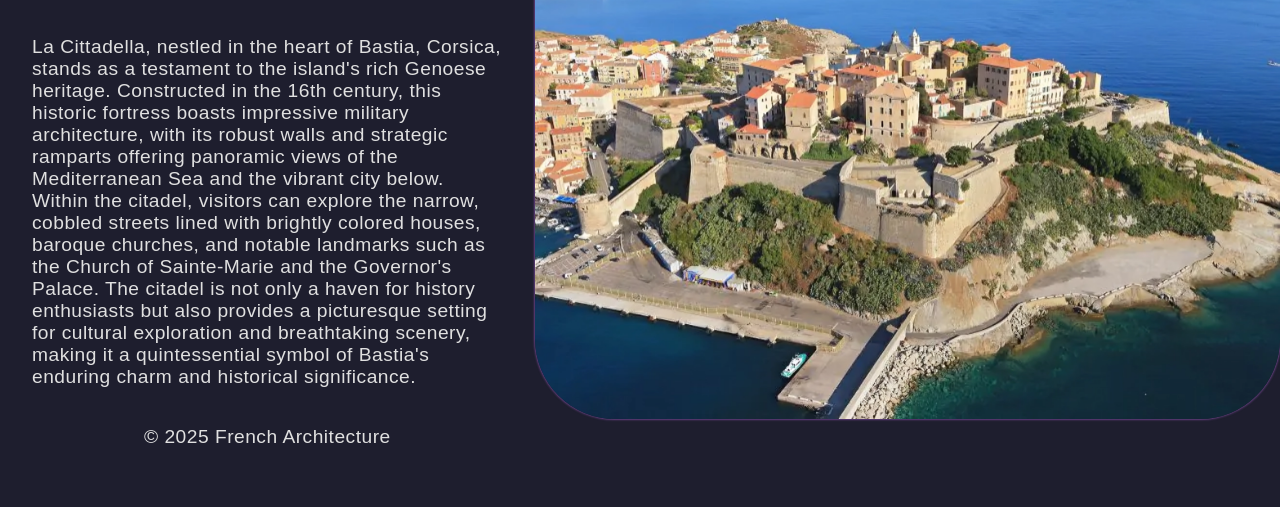
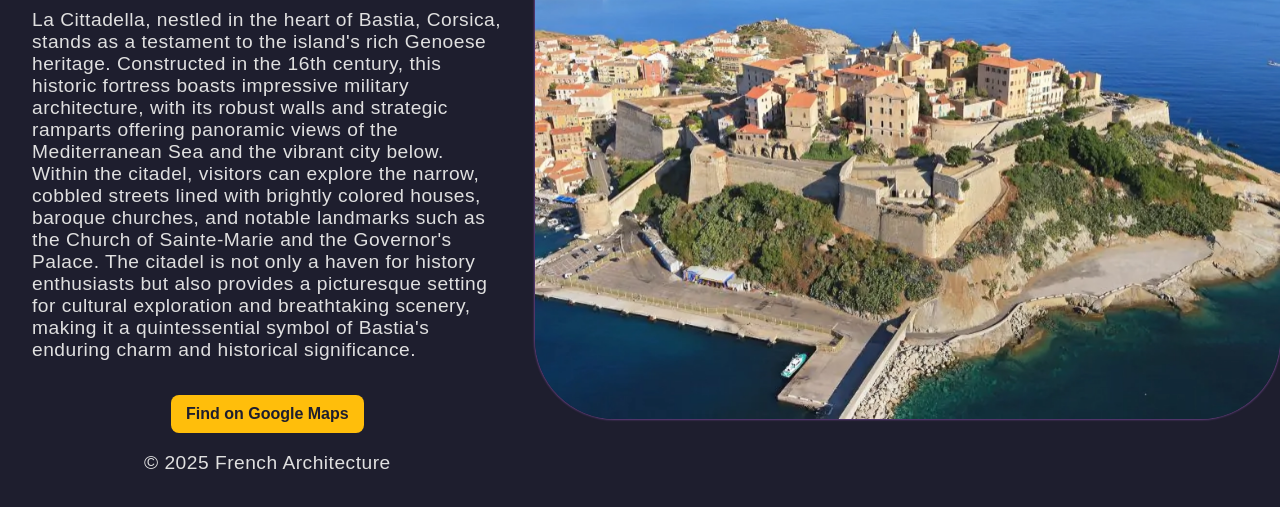
Before and after one commit to garvit000/french-architectures, a plain HTML site: page states/corse.html in a window 1280 px wide. Shown: the part 263-770 px from the top of the page. Drawn offline with Linux system fonts and the light colour scheme.

Commit message:
Added gmaps button

```diff
--- a/css/style.css
+++ b/css/style.css
@@ -207,6 +207,22 @@ nav .dropdown:hover .dropdown-content {
     transform: translateY(0);
 }
 
+.map-button {
+    display: inline-block;
+    margin-top: 15px;
+    padding: 10px 15px;
+    background-color: #ffbe0b;
+    color: #1e1e2e;
+    text-decoration: none;
+    font-weight: bold;
+    border-radius: 8px;
+    transition: background-color 0.3s ease, transform 0.2s ease;
+}
+
+.map-button:hover {
+    background-color: #ff9f00;
+    transform: scale(1.05);
+}
 
 /* Responsive Design */
 @media (max-width: 768px) {
--- a/fr/css/style.css
+++ b/fr/css/style.css
@@ -206,6 +206,23 @@ nav .dropdown:hover .dropdown-content {
     transform: translateY(0);
 }
 
+.map-button {
+    display: inline-block;
+    margin-top: 15px;
+    padding: 10px 15px;
+    background-color: #ffbe0b;
+    color: #1e1e2e;
+    text-decoration: none;
+    font-weight: bold;
+    border-radius: 8px;
+    transition: background-color 0.3s ease, transform 0.2s ease;
+}
+
+.map-button:hover {
+    background-color: #ff9f00;
+    transform: scale(1.05);
+}
+
 /* Responsive Design */
 @media (max-width: 768px) {
     body {
--- a/states/corse.html
+++ b/states/corse.html
@@ -20,7 +20,10 @@
         <h1>Corse</h1>
             <h2>La Cittadella</h2>
             <p>La Cittadella, nestled in the heart of Bastia, Corsica, stands as a testament to the island's rich Genoese heritage. Constructed in the 16th century, this historic fortress boasts impressive military architecture, with its robust walls and strategic ramparts offering panoramic views of the Mediterranean Sea and the vibrant city below. Within the citadel, visitors can explore the narrow, cobbled streets lined with brightly colored houses, baroque churches, and notable landmarks such as the Church of Sainte-Marie and the Governor's Palace. The citadel is not only a haven for history enthusiasts but also provides a picturesque setting for cultural exploration and breathtaking scenery, making it a quintessential symbol of Bastia's enduring charm and historical significance.</p>
-        <footer>
+            <a href="https://maps.app.goo.gl/NE2K397KBE7nXMxk7" target="_blank" class="map-button">
+                Find on Google Maps
+            </a>
+            <footer>
             <p>&copy; 2025 French Architecture</p>
         </footer>
 </div>
```
Also changed, not shown: states/auvergne-rhone-alpes.html (+3 -0 lines), states/bretagne.html (+3 -0 lines), states/burgundy.html (+3 -0 lines), states/centre-val-de-loire.html (+3 -0 lines), states/grand-est.html (+3 -0 lines), states/hauts-de-france.html (+3 -0 lines), states/ile-de-france.html (+4 -1 lines), states/normandie.html (+3 -0 lines), states/nouvelle-aquitaine.html (+4 -1 lines), states/occitanie.html (+3 -0 lines), states/pays-de-la-loire.html (+4 -1 lines), states/provence-alpes-cote-d-azur.html (+3 -0 lines).
